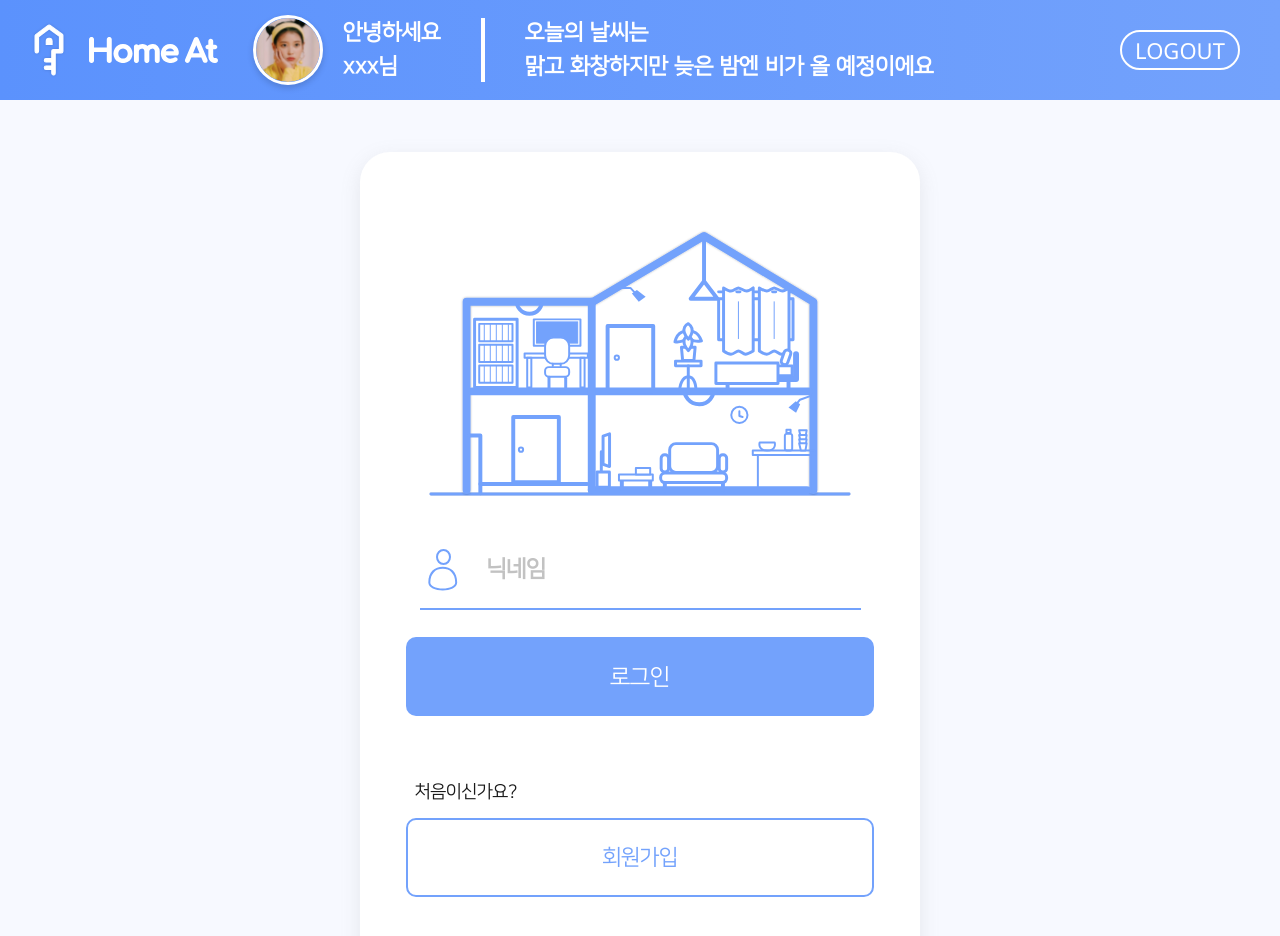
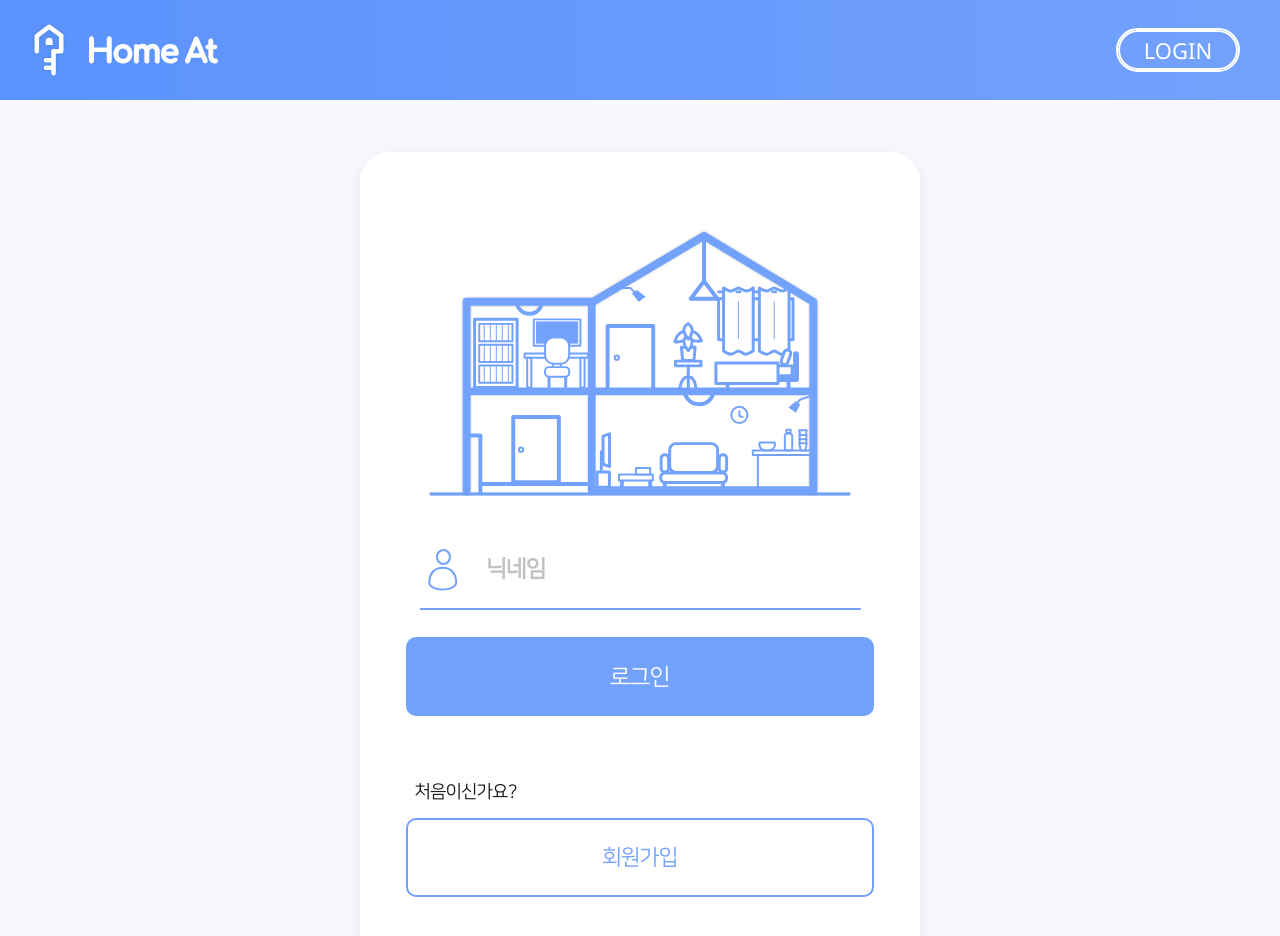
Before and after one commit to owjs3901/ProtectHome, a React (Create React App) app: page /login in a window 1280 px wide. Shown: the top 936 px of the page. Built offline with nearby package versions, Linux system fonts and the light colour scheme; a web font is replaced by a local one.

Commit message:
add redux in header

```diff
--- a/package.json
+++ b/package.json
@@ -10,12 +10,14 @@
     "@types/node": "^12.12.47",
     "@types/react": "^16.9.36",
     "@types/react-dom": "^16.9.8",
+    "@types/react-redux": "^7.1.9",
     "@types/react-router-dom": "^5.1.5",
     "clipboard": "^2.0.6",
     "d3-shape": "^1.3.7",
     "node-sass": "^4.14.1",
     "react": "^16.13.1",
     "react-dom": "^16.13.1",
+    "react-redux": "^7.2.0",
     "react-router-dom": "^5.2.0",
     "react-scripts": "3.4.1",
     "react-transition-group": "^1.2.1",
--- a/src/App.tsx
+++ b/src/App.tsx
@@ -1,11 +1,15 @@
 import React from 'react';
 import './App.css';
-import { Switch, Route, BrowserRouter } from 'react-router-dom';
+import { Switch, Route, BrowserRouter,Redirect } from 'react-router-dom';
 // import Main from '../past/Main'
 import Main from './pages/Main'
 import Login from "./pages/Login";
 import Register from "./pages/Register";
 import TestPage from "./pages/TestPage";
+import {Provider} from "react-redux";
+
+import store from './store';
+
 // import FriendListMobile from "../past/FriendListMobile";
 
 /*
@@ -47,6 +51,7 @@ PC 페이지
 
 function App() {
   return (
+      <Provider store={store}>
           <BrowserRouter>
             <Switch>
                 {/*<Route exact path='/' component={Main}/>*/}
@@ -54,11 +59,13 @@ function App() {
                 <Route path='/login' component={Login}/>
                 <Route path='/register' component={Register}/>
                 <Route path='/test' component={TestPage}/>
+                <Redirect path="*" to="/main" />
                 {/*<Route path='/friend' component={FriendListMobile}/>*/}
               {/*<Route path='/info/:title' component={Info}/>*/}
               {/*<Route component={Error404}/>*/}
             </Switch>
           </BrowserRouter>
+      </Provider>
     // <div className="App">
     //   <header className="App-header">
     //     <img src={logo} className="App-logo" alt="logo" />
--- a/src/components/Header.tsx
+++ b/src/components/Header.tsx
@@ -5,6 +5,10 @@ import './Header.scss'
 import exampleImg from "../assets/images/img_exampleProfile.svg"
 import plusImg from "../assets/images/img_mobile_friendPlus.svg"
 import {maxHeaderSize} from "http";
+import {connect} from "react-redux";
+import store, {storeState} from "../store";
+import {login, logout} from "../store/Actions";
+import {Link} from "react-router-dom";
 
 // const styles:{[key:string]:CSSProperties}={
 //     base: {
@@ -46,7 +50,8 @@ interface State {
 }
 
 interface Props {
-
+    name:string|undefined,
+    login:boolean
 }
 
 
@@ -70,7 +75,7 @@ class Header extends Component<Props, State> {
                         <img className="header_pc_profileImg" src={exampleImg}/>
                         <div className="header_pc_profileIntroduce" style={{marginLeft: "20px"}}>
                             <span>안녕하세요</span>
-                            <span>{"xxx"}님</span>
+                            <span>{this.props.name}님</span>
                         </div>
                         <span className="fullPC header_pc_dateText">1970년 1월 1일 0:00AM</span>
                         <div className="header_pc_separator"/>
@@ -80,8 +85,13 @@ class Header extends Component<Props, State> {
                         </div>
                         <span className="fullPC header_pc_temperature">{20}℃</span> {/* REDUX */}
                     </> : <></>}
-                    <button className="header_pc_logoLogin"><span
-                        className="header_pc_logoLoginText">{this.isLogged() ? "LOGOUT" : "LOGIN"}</span></button>
+                    <Link className="header_pc_logoLogin" to={this.isLogged()?"#":"/login"}>
+                        <button className="header_pc_logoLogin" onClick={event => {
+                            if(this.isLogged()) store.dispatch(logout())
+                            // else
+                        }}><span
+                            className="header_pc_logoLoginText">{this.isLogged() ? "LOGOUT" : "LOGIN"}</span></button>
+                    </Link>
                 </div>
             </>
         );
@@ -102,7 +112,7 @@ class Header extends Component<Props, State> {
     };
 
     isLogged() {
-        return true
+        return this.props.login
     }
 }
 
@@ -147,4 +157,4 @@ class Header extends Component<Props, State> {
 //     )
 // }
 
-export default Header;
+export default connect((state:storeState)=>({login:state.login,name:state.auth?.name}))(Header);
--- a/src/components/Logo.tsx
+++ b/src/components/Logo.tsx
@@ -2,13 +2,16 @@ import React, {CSSProperties} from 'react';
 import logoKey from '../assets/images/img_logo_key.svg';
 import txtHomeAt from '../assets/images/txt_homeat.svg';
 import './Logo.css'
+import {Link} from "react-router-dom";
 
 // 로고임
 function Logo() {
     return (
         <>
-            <img className="logo_imagekey" src={logoKey} />
-            <img className="logo_imageHomeAt" src={txtHomeAt} />
+            <Link to={'/main'} style={{display:"flex"}}>
+                <img className="logo_imagekey" src={logoKey} />
+                <img className="logo_imageHomeAt" src={txtHomeAt} />
+            </Link>
         </>
     );
 }
--- a/src/pages/Login.tsx
+++ b/src/pages/Login.tsx
@@ -6,6 +6,8 @@ import './Main.scss';
 import Background from "../components/Background";
 
 function Login() {
+    console.log('login')
+
     return (
         <div className="main_container">
             <Background />
--- a/src/pages/Main.tsx
+++ b/src/pages/Main.tsx
@@ -20,9 +20,12 @@ import Invite from "../components/invite/Invite";
 import Dialog from "../components/Dialog";
 import RoomSwitch from "../components/main/RoomSwitch";
 import RoomSwitchAdd from "../components/main/RoomSwichAdd";
+import {connect} from "react-redux";
+import {storeState} from "../store";
+import { RouteComponentProps } from "react-router-dom";
 
-interface Props {
-
+interface Props extends RouteComponentProps{
+    login:boolean
 }
 
 interface State {
@@ -57,6 +60,11 @@ class Main extends Component<Props, State> {
 
     constructor(props: Props) {
         super(props);
+
+        if(!props.login){
+            //로그인 안하면 로그인 페이지로 이동
+            this.props.history.push("/login")
+        }
 
         this.state = {
             ...DEFAULT_STATE,
@@ -297,4 +305,4 @@ class Main extends Component<Props, State> {
     }
 }
 
-export default Main
+export default connect((stat:storeState)=>({login:stat.login}))(Main)
--- /dev/null
+++ b/src/store/ActionTypes.ts
@@ -0,0 +1,2 @@
+export const LOGIN="LOGIN"
+export const LOGOUT="LOGOUT"
--- /dev/null
+++ b/src/store/Actions.ts
@@ -0,0 +1,24 @@
+import {LOGIN, LOGOUT} from './ActionTypes'
+import {actionType} from "./index";
+
+export function login(auth:{name:string}):actionType {
+
+	return {
+		type: LOGIN,
+		payload: auth
+	};
+}
+export function logout():actionType {
+	/*
+	fetch('/api/logout',{
+		headers:{
+			"accept":"application/json",
+			"content-type":"application/json",
+		}
+	}).catch(e=>console.error(e))
+
+	*/
+	return {
+		type: LOGOUT,
+	};
+}
--- /dev/null
+++ b/src/store/index.ts
@@ -0,0 +1,70 @@
+import * as Redux from "redux";
+import * as Action from "./ActionTypes"
+// import {logout} from "../actions";
+
+const local = localStorage.getItem('user');
+
+/**
+ * 스토어 스텟
+ */
+export interface storeState {
+	login: boolean,
+	auth?: {
+		name:string,
+	}
+}
+
+
+
+/**
+ * 기본 스토어s
+ */
+const initialState: storeState = local != null ? JSON.parse(local) : {
+	login: false,
+	auth: {
+		name: ''//유저 네임
+	}
+}
+/**
+ * 액션 타입
+ */
+export interface actionType {
+	type: string,
+	payload?: any
+}
+
+
+
+function reducer(state = initialState, action: actionType): storeState {
+	let res:storeState=state;
+	switch (action.type) {
+		case Action.LOGIN:
+			res={...state, login: true, auth: {name: action.payload.name}};//로그인 됨
+			break;
+		case Action.LOGOUT:
+			res={login: false};//로그인 됨
+			break;
+	}
+	//로컬에 저장
+	localStorage.setItem('user',JSON.stringify(res))
+	return res;
+}
+const store=Redux.createStore(reducer);
+
+if(local){
+	fetch('/api/isLogin',{
+		headers:{
+			"accept":"application/json",
+			"content-type":"application/json",
+		}
+	})
+		.then(res=>res.json())
+		.then(res=>{
+			if(!res.su)
+				store.dispatch({
+					type: Action.LOGOUT
+				})
+		})
+}
+
+export default store;
```
Also changed, not shown: 1 other file (tests, documents, lock files or other folders). Lines whose indentation alone changed are shown as unchanged.
